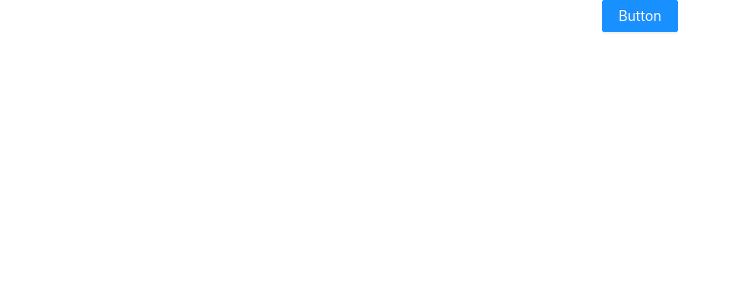
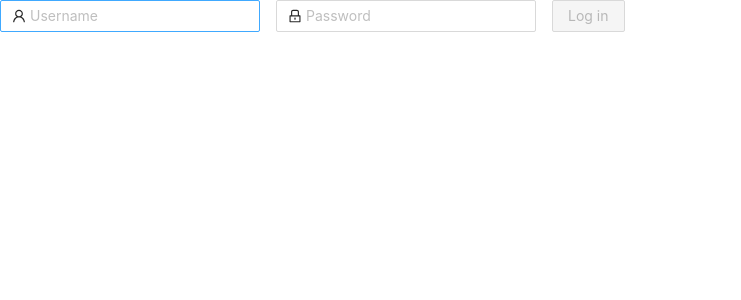
Before and after one commit to YuanYuanQuanyyx/antd-demo, a React (Create React App) app: page / in a window 1280 px wide. Shown: the top 300 px of the page, without its empty margins (0-741 px from the left). Built offline with nearby package versions, Linux system fonts and the light colour scheme.

Commit message:
change index.js & add a new js

```diff
--- /dev/null
+++ b/src/HorizontalLoginForm.js
@@ -0,0 +1,63 @@
+import React, { useState, useEffect } from 'react';
+import { Form, Input, Button } from 'antd';
+import { UserOutlined, LockOutlined } from '@ant-design/icons';
+
+const HorizontalLoginForm = () => {
+  const [form] = Form.useForm();
+  const [, forceUpdate] = useState({}); // To disable submit button at the beginning.
+
+  useEffect(() => {
+    forceUpdate({});
+  }, []);
+
+  const onFinish = (values) => {
+    console.log('Finish:', values);
+  };
+
+  return (
+    <Form form={form} name="horizontal_login" layout="inline" onFinish={onFinish}>
+      <Form.Item
+        name="username"
+        rules={[
+          {
+            required: true,
+            message: 'Please input your username!',
+          },
+        ]}
+      >
+        <Input prefix={<UserOutlined className="site-form-item-icon" />} placeholder="Username" />
+      </Form.Item>
+      <Form.Item
+        name="password"
+        rules={[
+          {
+            required: true,
+            message: 'Please input your password!',
+          },
+        ]}
+      >
+        <Input
+          prefix={<LockOutlined className="site-form-item-icon" />}
+          type="password"
+          placeholder="Password"
+        />
+      </Form.Item>
+      <Form.Item shouldUpdate>
+        {() => (
+          <Button
+            type="primary"
+            htmlType="submit"
+            disabled={
+              !form.isFieldsTouched(true) ||
+              !!form.getFieldsError().filter(({ errors }) => errors.length).length
+            }
+          >
+            Log in
+          </Button>
+        )}
+      </Form.Item>
+    </Form>
+  );
+};
+
+export default HorizontalLoginForm;
--- a/src/index.js
+++ b/src/index.js
@@ -3,10 +3,11 @@ import ReactDOM from 'react-dom';
 import './index.css';
 import App from './App';
 import reportWebVitals from './reportWebVitals';
+import HorizontalLoginForm from './HorizontalLoginForm';
 
 ReactDOM.render(
   <React.StrictMode>
-    <App />
+    <HorizontalLoginForm />
   </React.StrictMode>,
   document.getElementById('root')
 );
```
